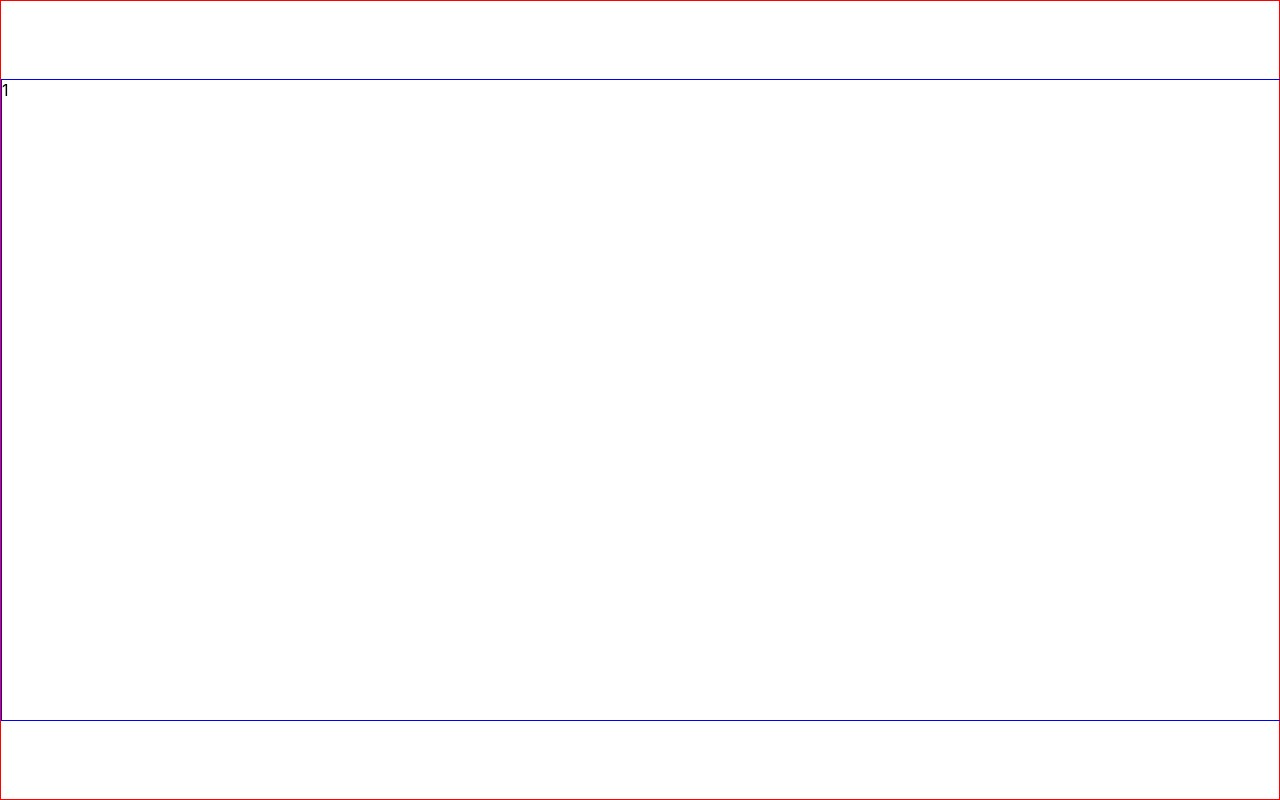
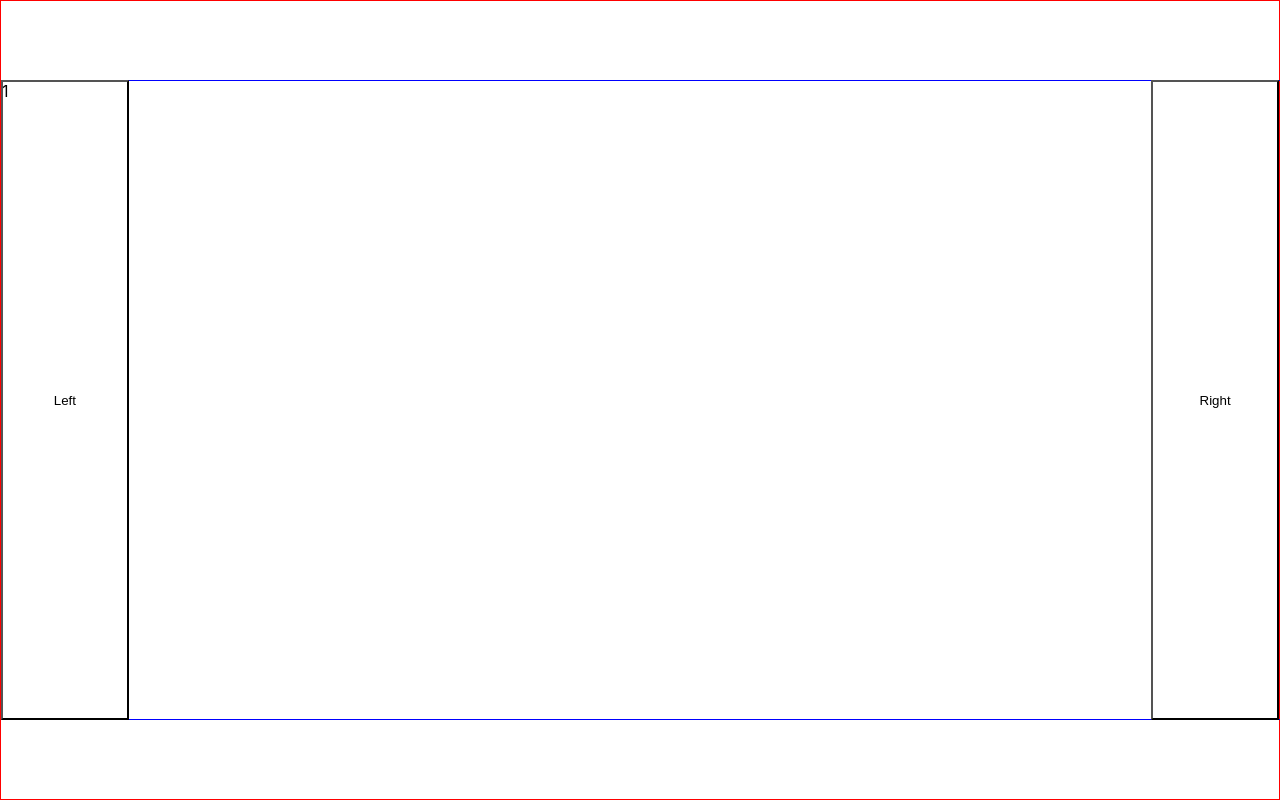
Before and after one commit to ivanradunkovic/React-Slider, a React (Create React App) app: page / in a window 1280 px wide. Shown: the top 800 px of the page. Built offline with nearby package versions, Linux system fonts and the light colour scheme.

Commit message:
Added slideing option between pictures and style.

```diff
--- a/src/Slider.js
+++ b/src/Slider.js
@@ -1,20 +1,30 @@
-import React from 'react';
+import React, {useState} from 'react';
 import './slider.scss';
 
 function Slider() {
 
     //Array for show component inside slider
     let sliderArray = [1,2,3,4,5];
-
+    const [x, setX] = useState(0);
+    const goLeft=() => {
+        console.log(x);
+        setX(x + 100);
+    };
+    const goRight=() => {
+        console.log(x);
+        setX(x - 100);
+    };
     return (
         <div className="slider">
             {sliderArray.map((item, index) => {
                     return (
-                        <div key={index} className="slide">
+                        <div key={index} className="slide" style={{transform:`translateX(${x}%)`}}>
                             {item}
                         </div>
                     );
             })}
+            <button id="goLeft" onClick={goLeft}>Left</button>
+            <button id="goRight" onClick={goRight}>Right</button>
         </div>
     );
 }
--- a/src/slider.scss
+++ b/src/slider.scss
@@ -1,5 +1,6 @@
 .slider {
     border: 1px solid red;
+    position: relative;
     width: 100%;
     height: 100vh;
     box-sizing: border-box;
@@ -12,5 +13,27 @@
 .slide {
     border: 1px solid blue;
     min-width: 100%;
+    height: 80%;
+    transition: 0.5s;
+}
+
+%btn-styles {
+    position: absolute;
+    top: 50%;
+    transform: translateY(-50%);
+    width: 10%;
     height: 80vh;
+    background: none;
 }
+
+#goLeft {
+    left: 0;
+    @extend %btn-styles;
+
+}
+
+#goRight {
+    right: 0;
+    @extend %btn-styles;
+
+}
```
